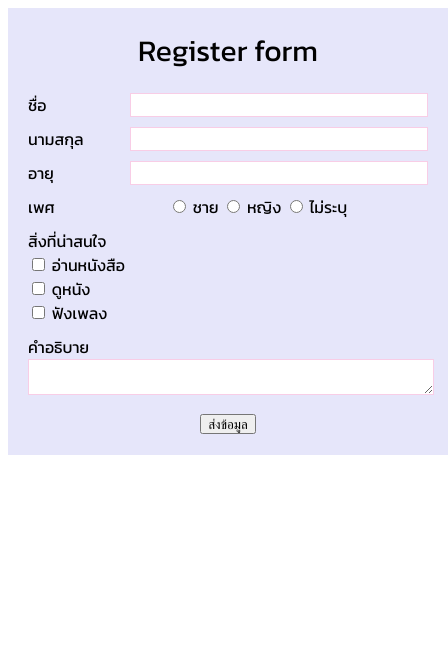
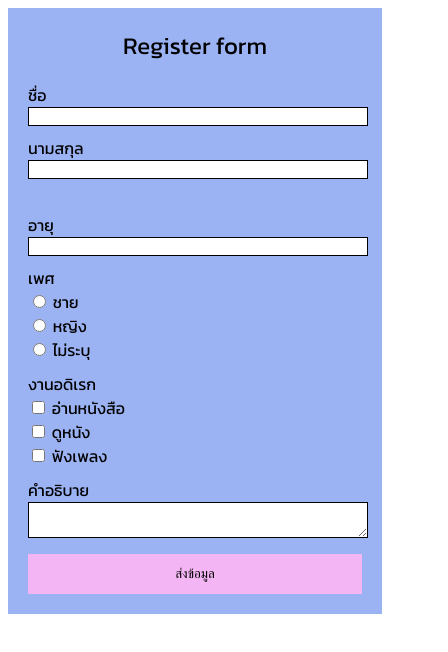
Before and after one commit to chxaicha/241-2567-820, a plain HTML site: page index.html in a window 390 px wide. Shown: the whole page, 448 px wide, since content can reach past the window. Drawn offline with Linux system fonts and the light colour scheme.

Commit message:
git update

```diff
--- a/index.html
+++ b/index.html
@@ -1,57 +1,11 @@
 <!DOCTYPE html>
 <html lang="en">
-
 <head>
-     <!--ส่วนนี้ไม่แสดงออกไปที่หน้าจอ Browser-->
+    <!--ส่วนที่ไม่แสดงออกที่หน้าเว็บ-->
     <meta charset="UTF-8">
     <meta name="viewport" content="width=device-width, initial-scale=1.0">
     <title>Document</title>
-
-     <style>
-        /*สิ่งที่อยู่ตรงนี้ มีไว้ให้ dev อ่าน*/
-        /*1.แต่งใคร ? (id, class, DOM) 2.แต่งอะไร ?*/
-          @font-face {
-               font-family: 'Kanit';
-               src: url('./kanit/Kanit-Regular.ttf');
-          }
-
-          body {
-               font-family: 'Kanit';
-          }
-          .container {
-               width: 400px;
-               margin-left: auto;
-               margin-right: auto;
-               background-color:lavender;
-               padding: 20px;
-          }
-          .header {
-               font-size: 30px;
-               text-align: center;
-               margin-bottom: 20px;
-          }
-          .header-form {
-               width: 140px;
-          }
-          .flex {
-               display: flex;
-          }
-          .form-input{
-               margin-bottom: 10px;
-          }
-          input.form, textarea {
-               border: 1px solid #f8cde6;
-               width: 100%;
-          }
-          .center {
-               text-align: center;
-          }
-          .button {
-               border: 2;
-               height: 20px;
-          }
-     </style>
-
+    <link rel="stylesheet" href="styles.css">
 </head>
 <body>
     <div class="container">
@@ -60,45 +14,51 @@
         </div>
         <div class="flex form-input">
               <div class="header-form">ชื่อ</div>
-                <input class="form" type="text">
+              <input class="form" name="firstname" type="text">
         </div>
         <div class="flex form-input">
              <div class="header-form">นามสกุล</div>
-               <input class="form" type="text"> <br>
+             <input class="form" name="lastname" type="text"> <br>
         </div>
         <div class="flex form-input">
              <div class="header-form">อายุ</div>
-               <input class="form" type="number" min="0" max="100">
+             <input class="form" name="age" type="number" min="0" max="100">
         </div>
 
         <div class="flex gender form-input">
              <div class="header-form">เพศ</div>
+             <div class="flex">
                 <div>
                     <input name="gender" type="radio"> ชาย
+                </div>
+                <div>
                     <input name="gender" type="radio"> หญิง
+                </div>
+                <div>
                     <input name="gender" type="radio"> ไม่ระบุ
                 </div>
              </div>
+        </div>
         <div class="form-input">
-               สิ่งที่น่าสนใจ
+             งานอดิเรก
              <div>
-                    <input name="interest" type="checkbox"> อ่านหนังสือ
+                  <input name="interest" type="checkbox" value="อ่านหนังสือ"> อ่านหนังสือ
              </div>
              <div>
-                    <input name="interest" type="checkbox"> ดูหนัง
+                  <input name="interest" type="checkbox" value="ดูหนัง"> ดูหนัง
              </div>
              <div>
-                    <input name="interest" type="checkbox"> ฟังเพลง
+                  <input name="interest" type="checkbox" value="ฟังเพลง"> ฟังเพลง
              </div>
         </div>
         <div class="form-input">
              คำอธิบาย
-               <textarea></textarea>
+             <textarea name="description"></textarea>
         </div>
         <div class="center">
-           <button class="button">ส่งข้อมูล</button>
+            <button onclick="submitData()" class="button">ส่งข้อมูล</button>
         </div>
    </div>
-
+   <script src="index.js"></script>
 </body>
 </html>
--- /dev/null
+++ b/styles.css
@@ -0,0 +1,55 @@
+@font-face {
+    font-family: 'kanit';
+    src: url('./Kanit/Kanit-Regular.ttf');
+}
+
+body {
+    font-family: 'kanit';
+}
+.container {
+    width: 100%;
+    max-width: 640px;
+    margin-left: auto;
+    margin-right: auto;
+    background-color: rgb(155, 178, 243);
+    padding: 20px;
+    box-sizing: border-box;
+}
+.header {
+    font-size: 30px;
+    text-align: center;
+    margin-bottom: 20px;
+}
+.header-form {
+    width: 140px;
+}
+.flex {
+    display: flex;
+}
+.form-input {
+    margin-bottom: 10px;
+}
+input.form, textarea {
+    border: 1px solid black;
+    width: 100%;
+}
+.center {
+    text-align: center;
+}
+.button {
+    border: 0;
+    width: 100%;
+    background-color: rgb(243, 181, 243);
+    height: 40px;
+}
+@media screen and (max-width: 768px) {
+    .flex {
+        flex-direction: column;
+    }
+    .header {
+        font-size: 24px;
+    }
+    .button {
+        width: 100%;
+    }
+}
```
Also changed, not shown: css.html (added, +57 -0 lines), testjs.html (added, +43 -0 lines). Lines whose indentation alone changed are shown as unchanged.
